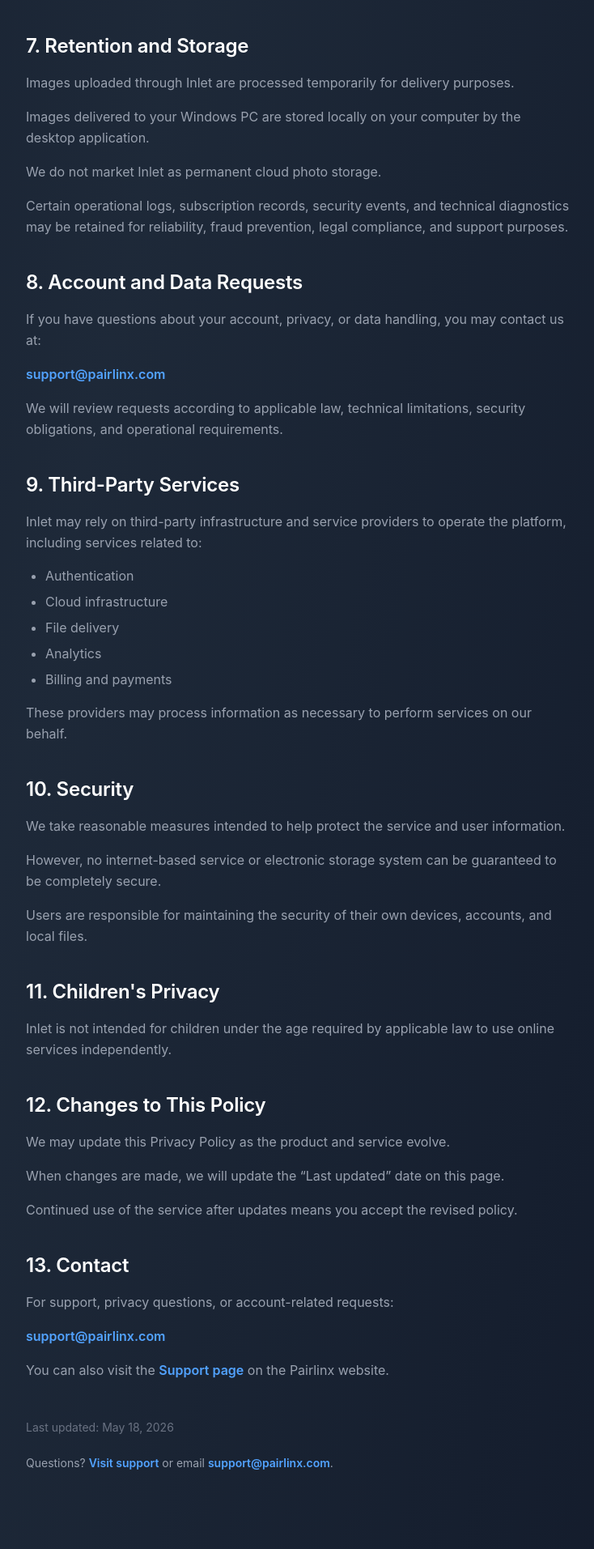
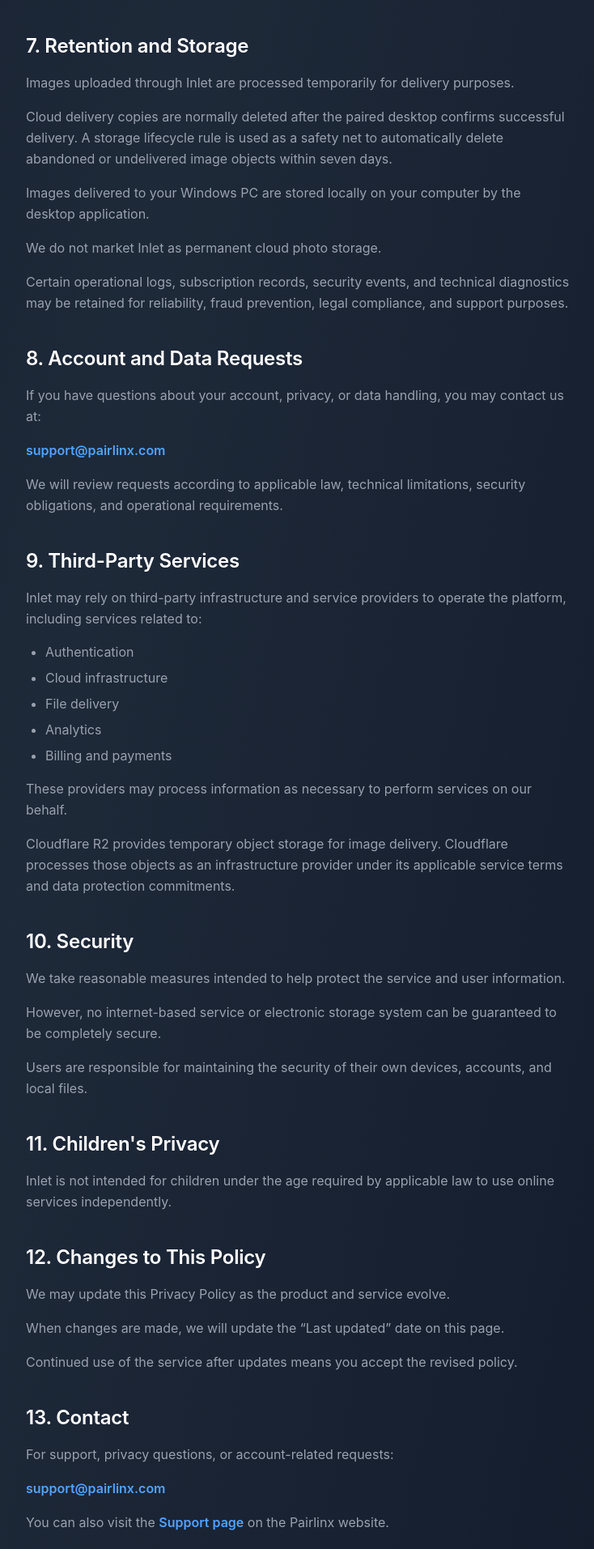
Before and after one commit to timocore/pairlinx-website, a React (Vite) app: page /privacy in a window 1280 px wide. Shown: the part 3707-5620 px from the top of the page at 81% size, without its empty margins (272-1006 px from the left). Built offline with nearby package versions, Linux system fonts and the light colour scheme.

Commit message:
Document cloud storage retention and providers

```diff
--- a/src/app/pages/PrivacyPage.tsx
+++ b/src/app/pages/PrivacyPage.tsx
@@ -24,7 +24,7 @@
 
 export function PrivacyPage() {
   return (
-    <LegalPageLayout title="Privacy Policy" lastUpdated="May 18, 2026">
+    <LegalPageLayout title="Privacy Policy" lastUpdated="June 21, 2026">
       <LegalParagraph>
         This Privacy Policy explains how {BRAND_NAME} and {PRODUCT_NAME} handle information when you
         use the {PRODUCT_NAME} service.
@@ -197,6 +197,11 @@
           Images uploaded through {PRODUCT_NAME} are processed temporarily for delivery purposes.
         </LegalParagraph>
         <LegalParagraph>
+          Cloud delivery copies are normally deleted after the paired desktop confirms successful
+          delivery. A storage lifecycle rule is used as a safety net to automatically delete
+          abandoned or undelivered image objects within seven days.
+        </LegalParagraph>
+        <LegalParagraph>
           Images delivered to your Windows PC are stored locally on your computer by the desktop
           application.
         </LegalParagraph>
@@ -243,6 +248,11 @@
         />
         <LegalParagraph>
           These providers may process information as necessary to perform services on our behalf.
+        </LegalParagraph>
+        <LegalParagraph>
+          Cloudflare R2 provides temporary object storage for image delivery. Cloudflare processes
+          those objects as an infrastructure provider under its applicable service terms and data
+          protection commitments.
         </LegalParagraph>
       </LegalSection>
 
--- a/src/app/pages/TermsPage.tsx
+++ b/src/app/pages/TermsPage.tsx
@@ -14,7 +14,7 @@
 
 export function TermsPage() {
   return (
-    <LegalPageLayout title="Terms of Service" lastUpdated="May 18, 2026">
+    <LegalPageLayout title="Terms of Service" lastUpdated="June 21, 2026">
       <LegalParagraph>
         These Terms of Service (&quot;Terms&quot;) govern your use of {PRODUCT_NAME} and related
         services provided by {BRAND_NAME} (&quot;{BRAND_NAME},&quot; &quot;we,&quot; &quot;our,&quot;
@@ -230,6 +230,11 @@
         <LegalParagraph>
           Those services may be governed by their own terms and privacy practices.
         </LegalParagraph>
+        <LegalParagraph>
+          Current infrastructure providers include Cloudflare R2 for temporary image-object
+          storage, Supabase for authentication and database services, Railway for hosted API
+          infrastructure, and Stripe for subscription billing.
+        </LegalParagraph>
       </LegalSection>
 
       <LegalSection title="10. Disclaimer of Warranties">
```
